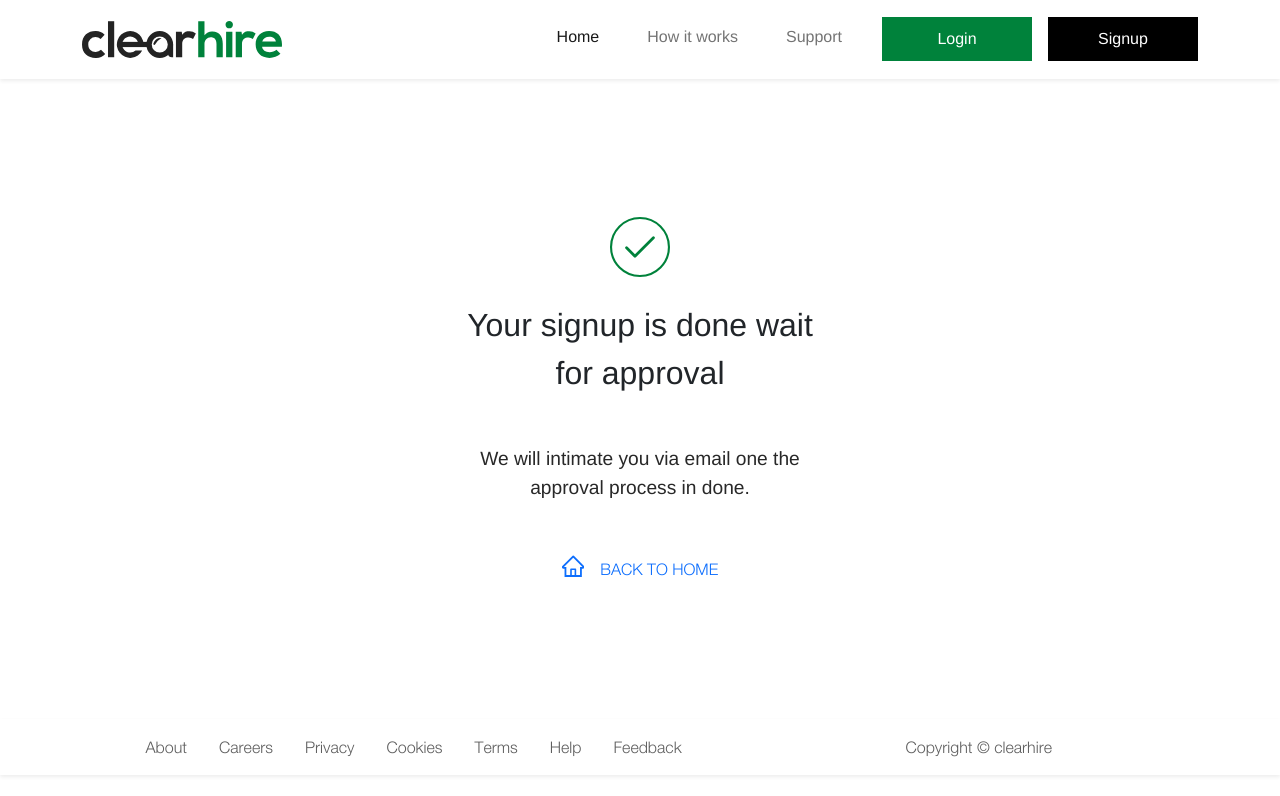
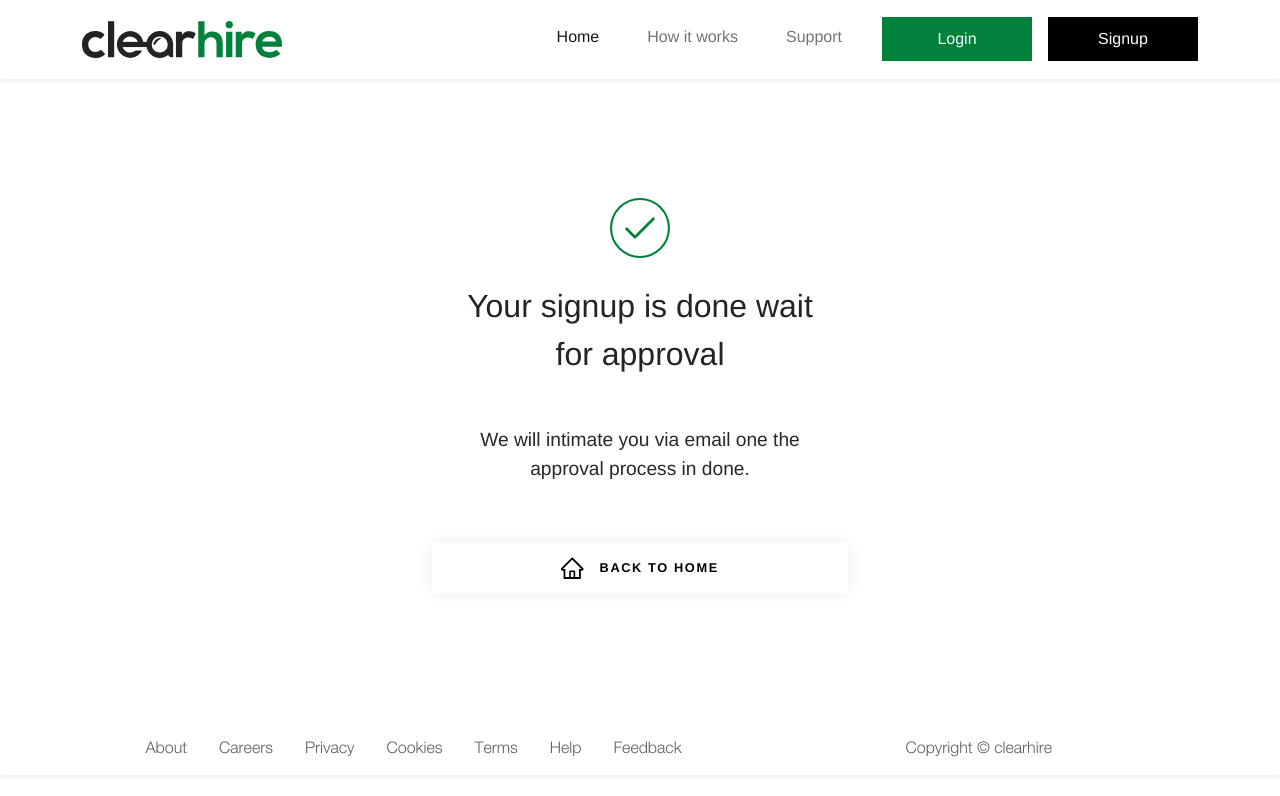
Before and after one commit to TMBCProjects/ClearHire, a React (Create React App) app: page /signup-done in a window 1280 px wide. Shown: the top 796 px of the page. Built offline with nearby package versions, Linux system fonts and the light colour scheme.

Commit message:
modified:   src/pages/Signup/SignupDone/index.js

```diff
--- a/src/pages/Signup/SignupDone/index.js
+++ b/src/pages/Signup/SignupDone/index.js
@@ -3,7 +3,6 @@
 import check from "../../../assets/images/Check.svg";
 //import { useNavigate } from "react-router-dom";
 import { HomeOutlined } from "@ant-design/icons";
-import { Link } from "react-router-dom";
 
 const Index = () => {
   //const navigate = useNavigate();
@@ -29,10 +28,10 @@
           </p>
         </div>
         <div className="buttons">
-          <Link to={"/"}>
+          <button href="/">
             <HomeOutlined style={{ fontSize: "1.4rem", marginRight: "1rem" }} />
             BACK TO HOME
-          </Link>
+          </button>
         </div>
       </div>
     </div>
```
